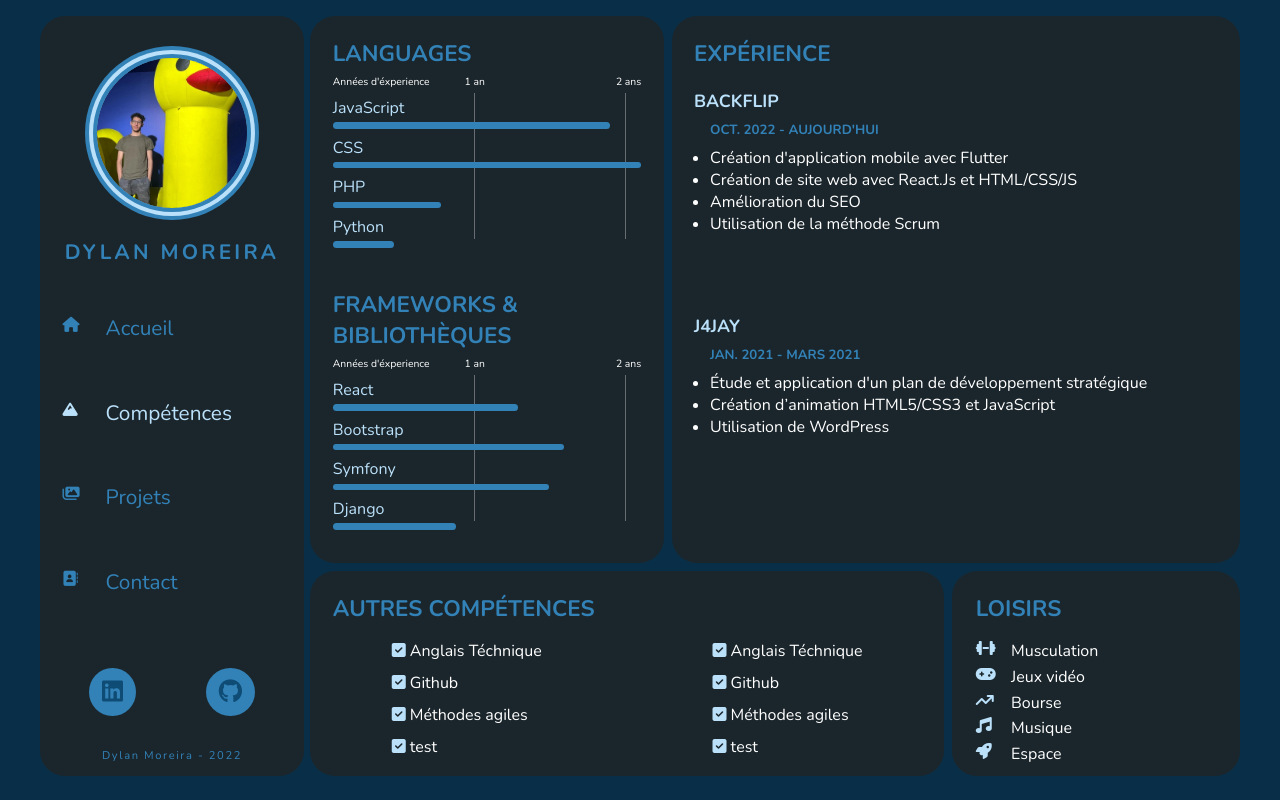
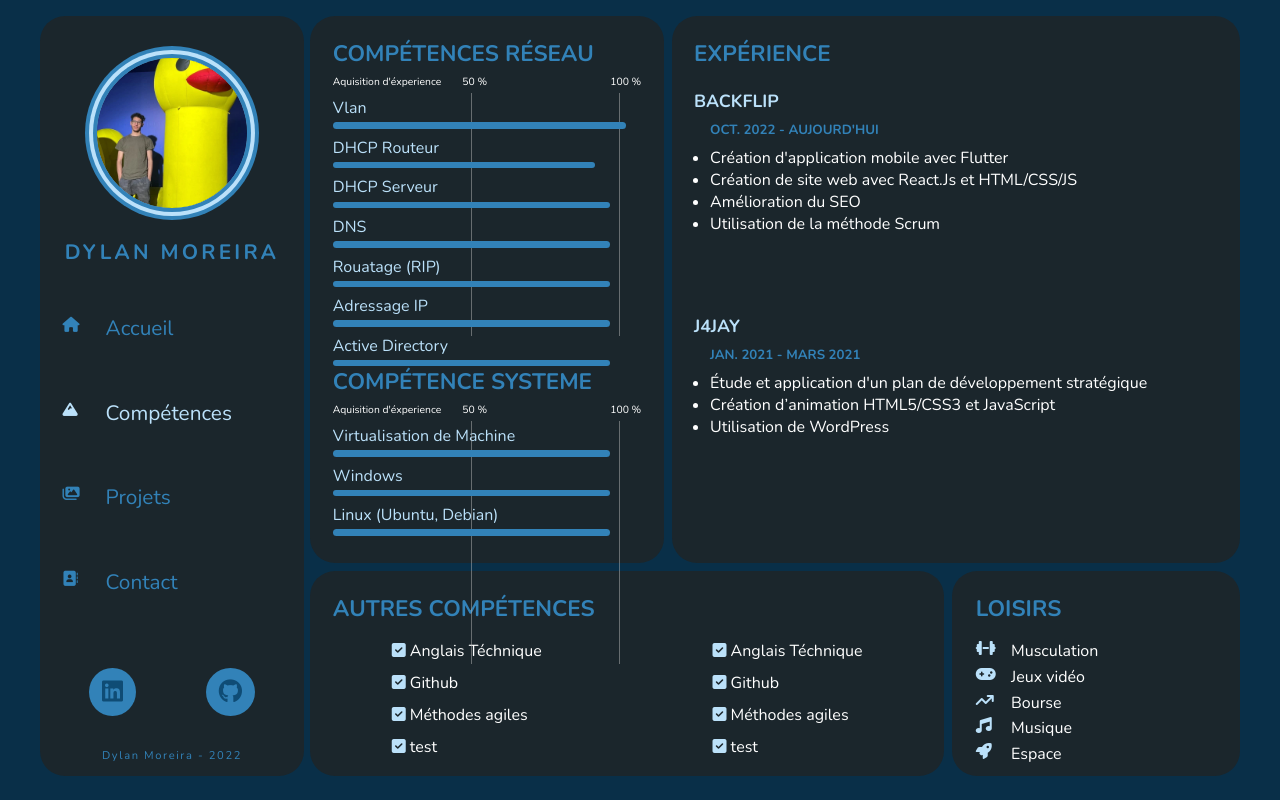
Before and after one commit to DilouProd/portfolio-2.0, a React (Create React App) app: page /competences in a window 1280 px wide. Built offline with nearby package versions, Linux system fonts and the light colour scheme.

Commit message:
first commit

```diff
--- a/src/components/knowleges/Languages.js
+++ b/src/components/knowleges/Languages.js
@@ -4,32 +4,34 @@ import ProgressBar from './ProgressBar';
 class Languages extends Component {
     state = {
         languages: [
-            {id: 1, value: "JavaScript", xp : 1.8},
-            {id: 2, value: "CSS", xp : 2},
-            {id: 3, value: "PHP", xp : 0.7},
-            {id: 4, value: "Python", xp : 0.4},
+            {id: 1, value: "Vlan", xp : 1.9},
+            {id: 2, value: "DHCP Routeur", xp : 1.7},
+            {id: 3, value: "DHCP Serveur", xp : 1.8},
+            {id: 4, value: "DNS", xp : 1.8},
+            {id: 5, value: "Rouatage (RIP)", xp : 1.8},
+            {id: 6, value: "Adressage IP", xp : 1.8},
+            {id: 7, value: "Active Directory", xp : 1.8},
         ],
-        frameworks: [
-            {id: 1, value: "React", xp : 1.2},
-            {id: 2, value: "Bootstrap", xp : 1.5},
-            {id: 3, value: "Symfony", xp : 1.4},
-            {id: 4, value: "Django", xp : 0.8},
+        system: [
+            {id: 1, value: "Virtualisation de Machine", xp : 1.8},
+            {id: 2, value: "Windows", xp : 1.8},
+            {id: 3, value: "Linux (Ubuntu, Debian)", xp : 1.8},
         ]
     }
     render() {
-        let {languages, frameworks} = this.state;
+        let {languages, system} = this.state;
 
         return (
             <div className="languagesFrameworks">
                 <ProgressBar
                     languages={languages}
                     className="languagesDisplay"
-                    title="languages"
+                    title="Compétences Réseau"
                 />
                 <ProgressBar
-                    languages={frameworks}
-                    className="frameworksDisplay"
-                    title="frameworks & bibliothèques"
+                    languages={system}
+                    className="skillSystem"
+                    title="Compétence Systeme"
                 />
             </div>
         );
--- a/src/components/knowleges/ProgressBar.js
+++ b/src/components/knowleges/ProgressBar.js
@@ -6,9 +6,9 @@ const ProgressBar = (props) => {
         <div className={props.className}>
             <h3>{props.title}</h3>
             <div className="years">
-                <span>Années d'éxperience</span>
-                <span>1 an</span>
-                <span>2 ans</span>
+                <span>Aquisition d'éxperience</span>
+                <span>50 %</span>
+                <span>100 %</span>
             </div>
 
             <div>
--- a/src/pages/Home.js
+++ b/src/pages/Home.js
@@ -8,7 +8,7 @@ const Home = () => {
             <div className="homeContent">
                 <div className="content">
                     <h1>Dylan Moreira</h1>
-                    <h2>Développeur Full-Stack</h2>
+                    <h2>Technicien Support Réseau</h2>
                     <div className="pdf">
                         <a href="./media/cv_Dylan_MOREIRA.pdf" target="_blank">Télécharger CV</a>
                     </div>
--- a/src/styles/pages/_knowledges.scss
+++ b/src/styles/pages/_knowledges.scss
@@ -65,7 +65,7 @@
             content: "";
             background: rgba(180, 179, 179, 0.5);
             position: absolute;
-            height: 146px;
+            height: 243px;
             width: 1px;
             transform: translate(9px, 19px);
           }
```
Also changed, not shown: 1 other file (tests, documents, lock files or other folders).
